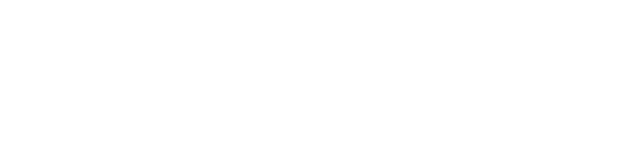
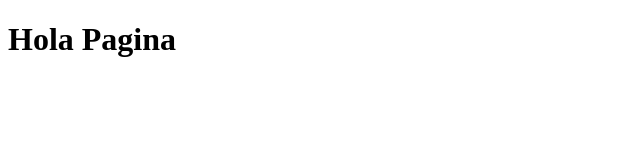
Before and after one commit to Jaider-Oquendo/Git-Firt, a plain HTML site: page Index.html in a window 1280 px wide. Shown: the whole page, without its empty margins (0-640 px from the left). Drawn offline with Linux system fonts and the light colour scheme.

Commit message:
Ahora he agregado un titulo.

```diff
--- a/Index.html
+++ b/Index.html
@@ -6,6 +6,6 @@
     <title>Gitt</title>
 </head>
 <body>
-
+    <h1>Hola Pagina</h1>
 </body>
 </html>
```
